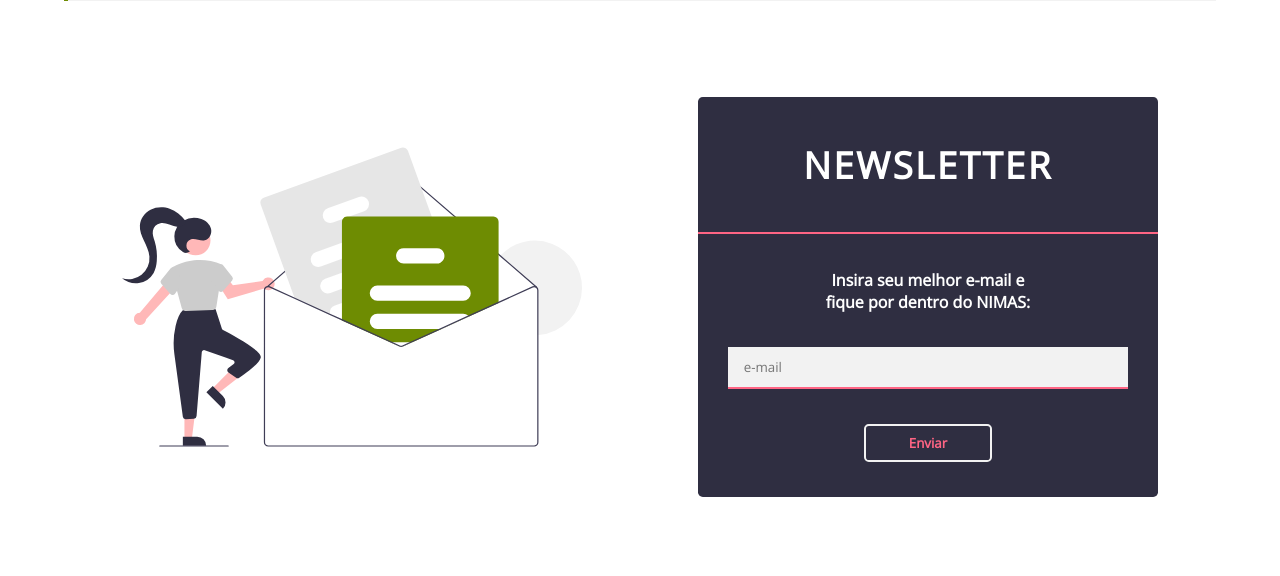
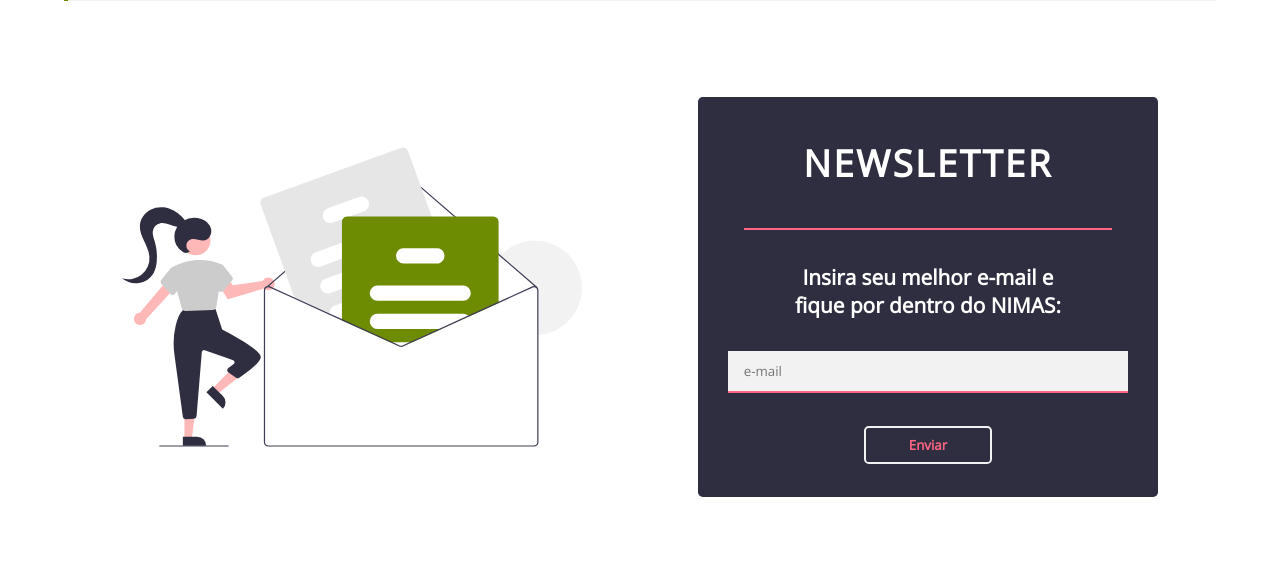
Before and after one commit to nimasuff/site-institucional, a PHP site: page / in a window 1280 px wide. Shown: the part 2437-3013 px from the top of the page. Run offline with PHP 8.4, Linux system fonts and the light colour scheme.

Commit message:
Ajustes. Início da criação da página Projetos

```diff
--- a/index.html
+++ b/index.html
@@ -15,6 +15,7 @@
     <link href="https://fonts.googleapis.com/css2?family=Open+Sans:wght@300&display=swap" rel="stylesheet">
 </head>
 <body>
+    <!-- MENU DE NAVEGAÇÃO -->
     <header id="menu">
         <nav id="menu-navegacao">
             <div id="menu-logo">
@@ -37,6 +38,7 @@
             </div>
         </nav>
     </header>
+    <!-- CALL TO ACTION SECTION -->
     <section id="discovery">
         <div id="titulo-si">
             <h1>NIMAS</h1>
@@ -60,6 +62,7 @@
             </div>
         </aside>
     </section>
+    <!-- SECTION SOBRE -->
     <section id="sobre">
         <div id="principios">
             <h2>Sobre</h2>
@@ -97,6 +100,7 @@
             </ol>
         </div>
     </section>
+    <!-- SECTION NEWSLETTER -->
     <section id="newsletter">
         <div class="newsletter-imagem">
             <img src="img/newsletter/envelop.svg" alt="animação de chamada para newsletter">
@@ -109,7 +113,9 @@
             <input type="submit" value="Enviar">
         </form>
     </section>
+    <!-- SECTION PROJECTS -->
     <section id="projetos">
+        <article>
             <header id="titulo-projetos" style="height: 40vh;">
                 <h2>Projetos</h2>
             </header>
@@ -209,7 +215,9 @@
                     </div>
                 </div>
             </main>
+        </article>
     </section>
+    <!-- SECTION PARCEIROS DO NIMAS -->
     <section id="parceiros">
         <div class="container">
             <div class="titulo-parceiro">
@@ -247,6 +255,7 @@
             </div>
         </div>
     </section>
+    <!-- SECTION CONTATO -->
     <section id="contato">
         <h2>Contato</h2>
         <div id="forms-comentario">
@@ -274,6 +283,7 @@
             </form>
         </div>
     </section>
+    <!-- SECTION FOOTER -->
     <footer>
         <div id="header">
             <a href="tel:21993002017"><i class="fa fa-phone-square"></i></a>
@@ -301,6 +311,7 @@
             </address>
         </div>
     </footer>
+    <!-- LINK PARA SCRIPTS JS -->
+    <script src="config.js"></script>
 </body>
-<script src="config.js"></script>
 </html>
--- a/main.css
+++ b/main.css
@@ -277,7 +277,11 @@ body{
         color: var(--cor-branco);
         letter-spacing: .15rem;
     }
+    #e-mail .sublinhado{
+        width: 80%;
+    }
     #e-mail p{
+        font-size: var(--fonte-tamanho-mobile-pequeno2);
         text-align: center;
         width: 80%;
         font-weight: 600;
@@ -486,6 +490,9 @@ body{
     #e-mail{
         width: 40%;
     }
+        #e-mail p{
+            font-size: var(--fonte-tamanho-desktop-pequno);
+        }
         .newsletter-imagem img{
             height: 70vh;
         }
```
Lines whose indentation alone changed are shown as unchanged.
